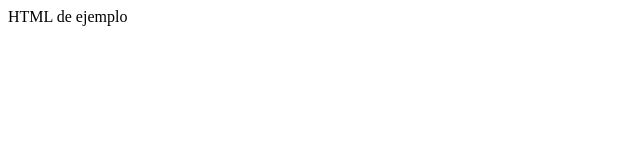
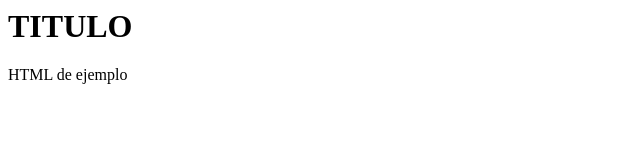
Before and after one commit to Florencia-Mussis/Neoland, a plain HTML site: page index.html in a window 1280 px wide. Shown: the whole page, without its empty margins (0-640 px from the left). Drawn offline with Linux system fonts and the light colour scheme.

Commit message:
index modificado

```diff
--- a/index.html
+++ b/index.html
@@ -1 +1,2 @@
+<h1> TITULO </h1>
 <p> HTML de ejemplo </p>
```
